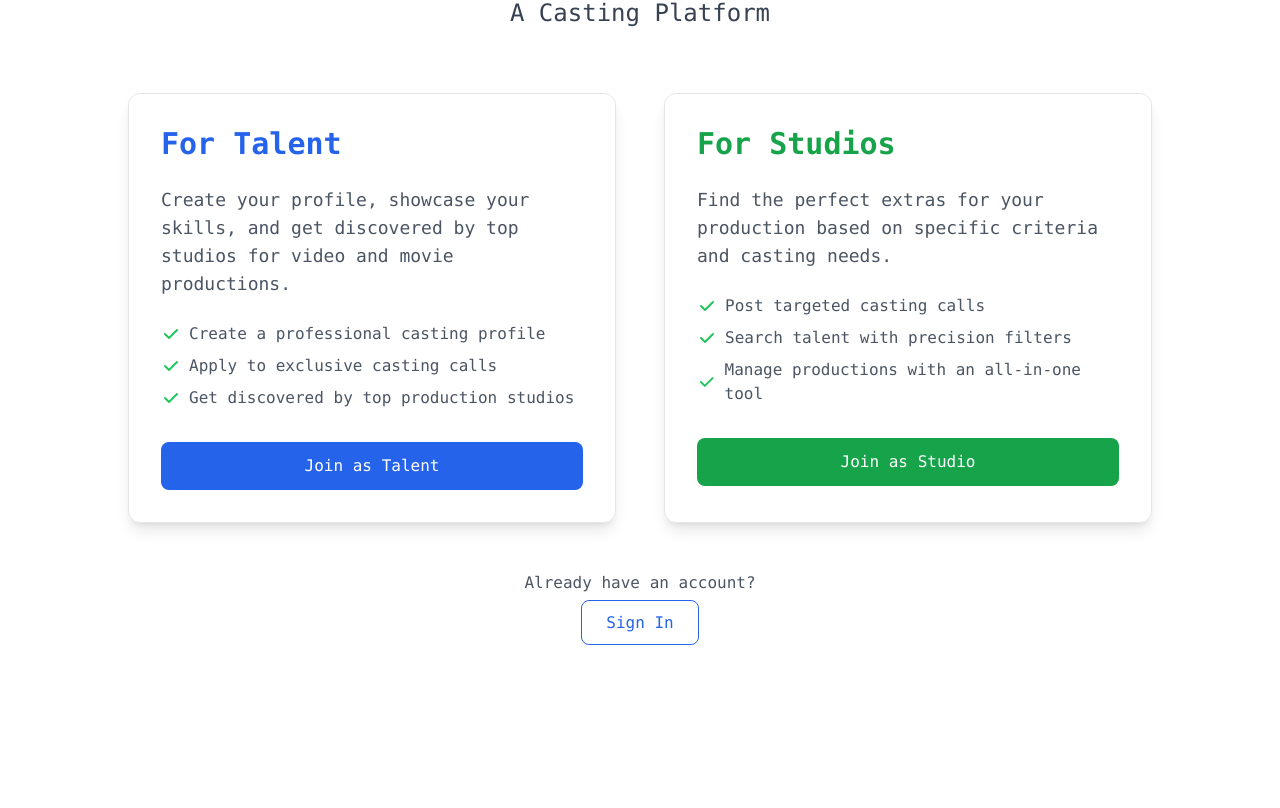
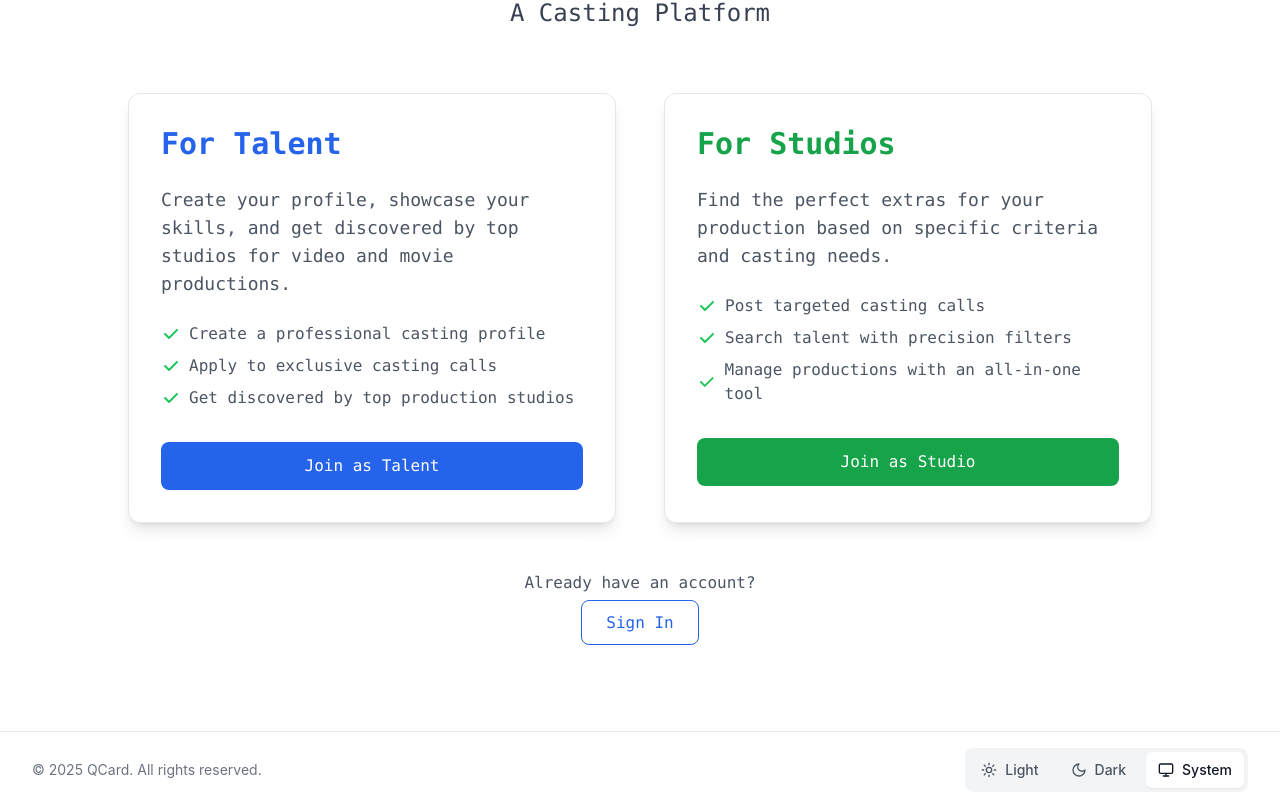
Before and after one commit to triphobic/qcard-web, a Next.js app: page / in a window 1280 px wide. Shown: the part 175-983 px from the top of the page. Before the commit the page ends 906 px from the top, so only its background shows below. Built offline with nearby package versions, Linux system fonts and the light colour scheme; no server answers.

Commit message:
Move theme toggle from navigation to footer

```diff
--- a/src/app/layout.tsx
+++ b/src/app/layout.tsx
@@ -1,6 +1,7 @@
 import type { Metadata } from 'next';
 import './globals.css';
 import Navigation from '@/components/navigation';
+import Footer from '@/components/footer';
 import { Providers } from './providers';
 
 // Force dynamic rendering since we use authentication throughout the app
@@ -62,6 +63,7 @@ export default function RootLayout({
           {/* Render without AuthLoading wrapper to avoid blocking */}
           <Navigation />
           <main className="min-h-screen">{children}</main>
+          <Footer />
         </Providers>
 
         {/* Removed emergency button and inline scripts that cause hydration issues */}
--- /dev/null
+++ b/src/components/footer.tsx
@@ -0,0 +1,20 @@
+'use client';
+
+import { ThemeToggle } from '@/components/theme-toggle';
+
+export default function Footer() {
+  return (
+    <footer className="bg-white dark:bg-dark-bg border-t border-gray-200 dark:border-gray-700 py-4">
+      <div className="max-w-7xl mx-auto px-4 sm:px-6 lg:px-8">
+        <div className="flex flex-col sm:flex-row items-center justify-between gap-4">
+          <div className="text-sm text-gray-500 dark:text-gray-400">
+            &copy; {new Date().getFullYear()} QCard. All rights reserved.
+          </div>
+          <div className="flex items-center gap-4">
+            <ThemeToggle />
+          </div>
+        </div>
+      </div>
+    </footer>
+  );
+}
--- a/src/components/navigation.tsx
+++ b/src/components/navigation.tsx
@@ -6,7 +6,6 @@ import { useState, useEffect, useCallback } from 'react';
 import { useSession, useSupabaseAuth } from '@/hooks/useSupabaseAuth';
 import { signOut } from '@/lib/client-auth';
 import { navigateTo, useForceRefreshStrategy } from '@/lib/navigation-utils';
-import { ThemeToggle } from '@/components/theme-toggle';
 
 // Badge component for notifications
 const NotificationBadge = ({ count }: { count: number }) => {
@@ -237,7 +236,6 @@ export default function Navigation() {
             </div>
           </div>
           <div className="hidden sm:ml-6 sm:flex sm:items-center">
-            <ThemeToggle />
             {isAuthenticated ? (
               <div className="ml-3 relative">
                 <div>
```
